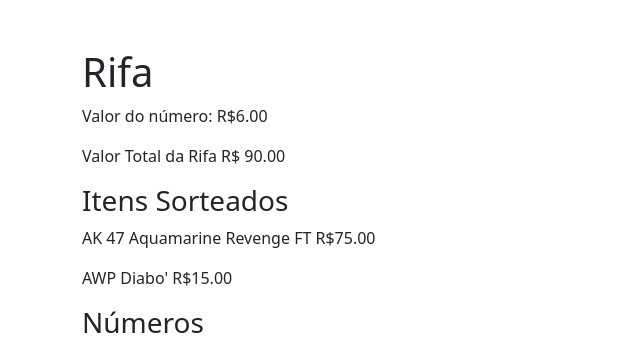
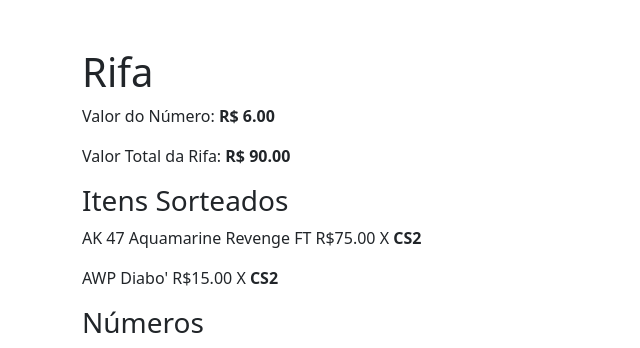
Before and after one commit to Bohredd/cs2-market-raffle, a Django app: page /rifa/27/ in a window 1280 px wide. Shown: the top 348 px of the page, without its empty margins (0-640 px from the left). Run offline with Django 5.2, Linux system fonts and the light colour scheme; data comes from the database, SQL or seed files in the repository; both versions use the stored data as it was after the commit; data that the repository does not hold is empty.

Commit message:
feat: ajuste

```diff
--- a/django/rifa/templates/rifa/rifa.html
+++ b/django/rifa/templates/rifa/rifa.html
@@ -13,18 +13,18 @@
             cursor: pointer;
         }
         .clickable-row:hover {
-            border: 2px solid #000; /* Adiciona uma borda de 2px preta */
+            border: 2px solid #000;
         }
     </style>
 </head>
 <body>
     <div class="container mt-5">
         <h1>Rifa</h1>
-        <p>Valor do número: R${{ rifa.valor_numero }}</p>
-        <p>Valor Total da Rifa R$ <span>{{ rifa.valor_rifa }}</span></p>
+        <p>Valor do Número: <strong>R$ {{ rifa.valor_numero }} </strong> </p>
+        <p>Valor Total da Rifa: <strong> R$ {{ rifa.valor_rifa }} </strong> </span></p>
         <h3>Itens Sorteados</h3>
         {% for item in rifa.items.all %}
-            <p>{{ item }} R$<span>{{ item.valor }}</span></p>
+            <p>{{ item }} R$<span>{{ item.valor }}</span> X <strong> {{item.mercado_relacionado}} </strong> </p>
         {% endfor %}
         <h3>Números</h3>
 
```
Also changed, not shown: django/db.sqlite3, 1 other file.
